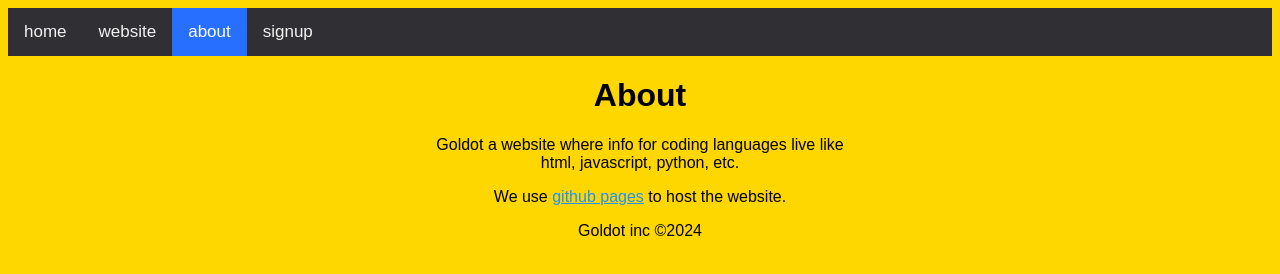
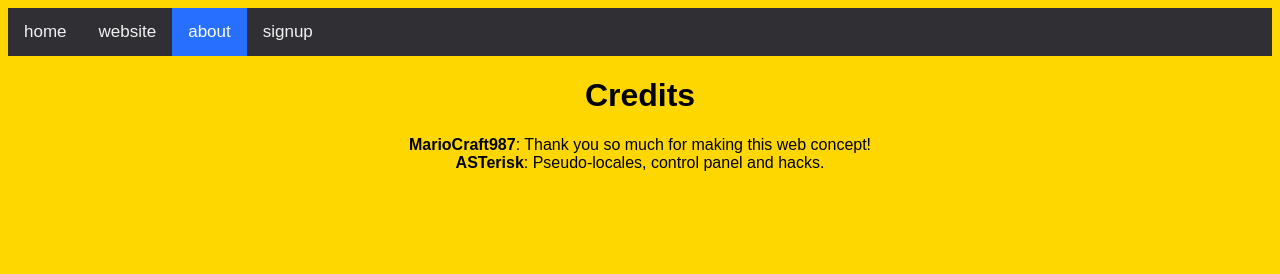
Before and after one commit to angelotrabuco2013/goldot-pseudo, a plain HTML site: page about.html in a window 1280 px wide. Drawn offline with Linux system fonts and the light colour scheme.

Commit message:
Update about.html

```diff
--- a/about.html
+++ b/about.html
@@ -2,7 +2,7 @@
 <html>
     <head>
         <meta charset="utf-8">
-        <title>Goldot - about</title>
+        <title>Goldot - Credits</title>
         <link rel="stylesheet" href="stylesheet.css">
         <link rel="shortcut icon" href="favicon.ico" type="image/png">
     </head>
@@ -17,11 +17,9 @@
             <a class="right needed" href="mail.html"><img src="images/messages.png" alt="message" width="21" height="14"></a>
           </div>
 <div class="center">
-        <h1>About</h1>
-        Goldot a website where info for coding languages live like <br>
-        html, javascript, python, etc.
-        <p>We use <a style="color: dodgerBlue;" href="https://pages.github.com/">github pages</a> to host the website.</p>
-        <p id="someText"></p>
+        <h1>Credits</h1>
+<strong>MarioCraft987</strong>: Thank you so much for making this web concept! <br/>
+    <strong>ASTerisk</strong>: Pseudo-locales, control panel and hacks.
 </div>
     </body>
     <script src="makey.js"></script>
```
